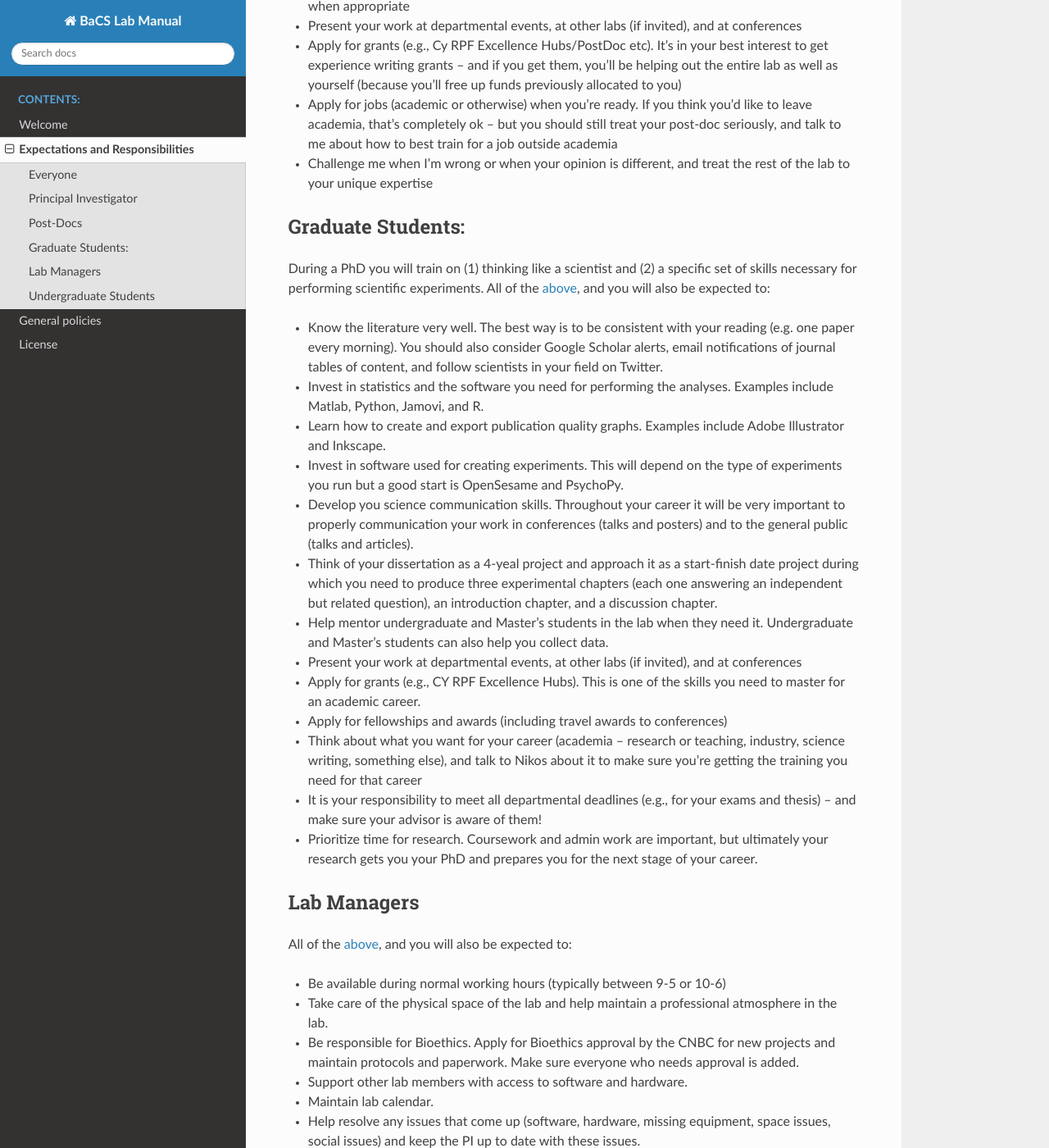
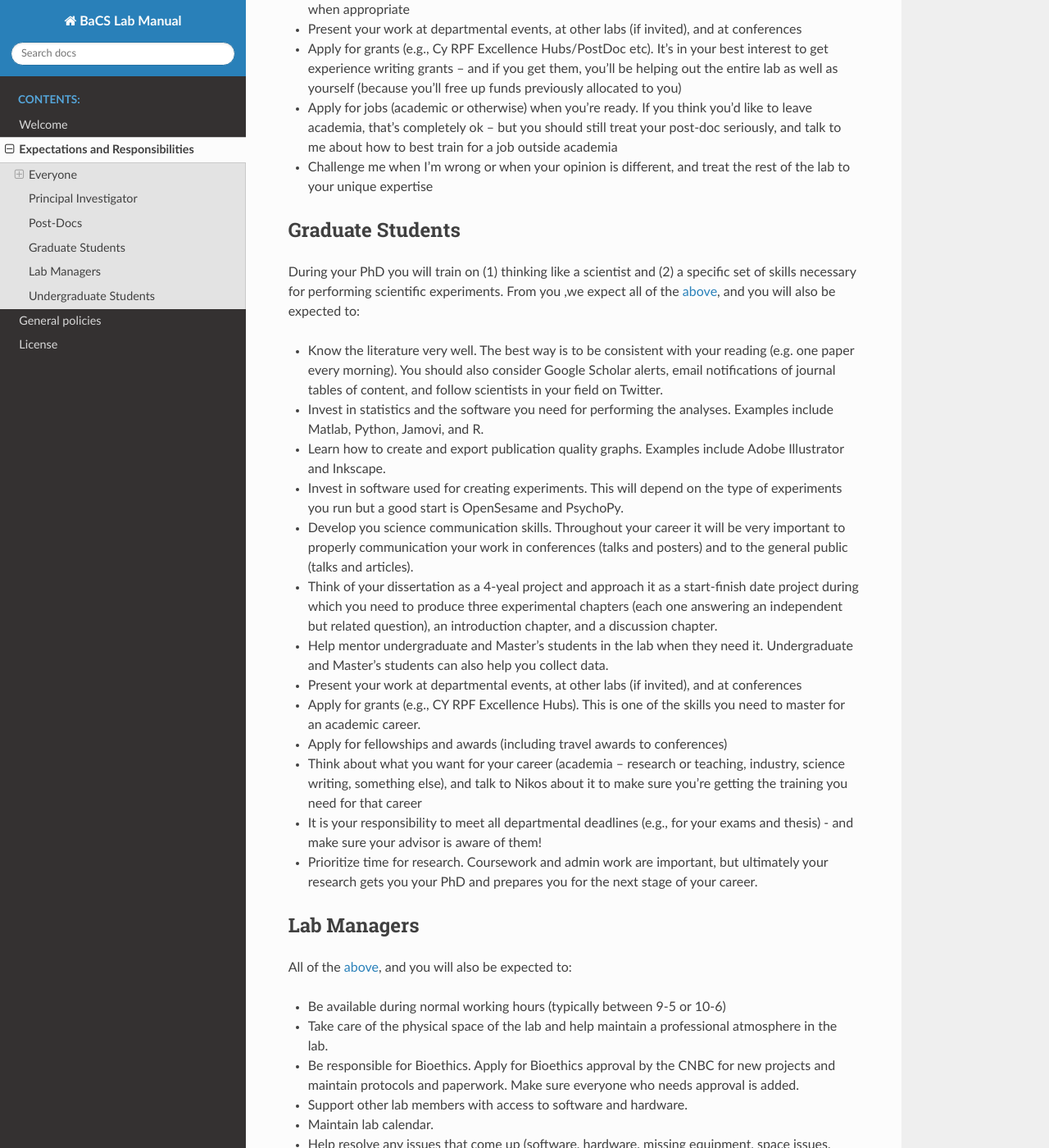
Before and after one commit to nkonstantinou/BaCS_lab_manual, a Sphinx documentation site: the page built from source/expectations.rst, in a window 1280 px wide and 1400 px high, scrolled down 2252 px. Shown: the whole window at 82% size. Built offline with Sphinx 7.4.7 and the Read the Docs theme 2.0.0, drawn with Linux system fonts in a browser that asks for light colours; pages that are not in the unit, such as notebooks, are missing from menus.

Commit message:
Update expectations.rst

```diff
--- a/source/expectations.rst
+++ b/source/expectations.rst
@@ -4,11 +4,13 @@
 .. _above:
 
 Everyone
-^^^^^^^^
+--------
 
-*Big Picture*
+Big Picture
+~~~~~~~~~~~
 
-Science is hard.  But it’s also fun.
+Science is hard.
+But it’s also fun.
 In the Lab, we want to make sure that everyone experiences a positive,
 engaging, hostility-free, challenging, and rewarding lab environment.
 To maintain that environment, we all have to do a few things.
@@ -16,35 +18,69 @@
 We expect that each other to:
 
 * Work hard, get things done, and be proud. Bragging is ok!
-* Pay attention to detail. Double check things. Assume that you have made a mistake and try to find it.
-* Science is a marathon, not a sprint. Don't rush things. Take your time to think things over and have a life outside the lab.
-* Mistakes are acceptable, of course. When we do mistakes, we admit to them, and we make sure we tell everyone who needs to know, we correct them and move on. We accept mistakes by others. But no scientific misconduct.
-* Help others and support those who are struggling. Science is a team effort and humans are social beings, we all stand to benefit from supporting each other.
-* Share your knowledge openly. Ask for help when in need. Mentoring is part of doing great science.
-* Participate in science communication and dissemination activities of the lab. These include scientific conferences as well as activities for the general public (science festivals, articles in the press, Researcher's night, etc)
-* Respect each other's strengths, weaknesses, differences, and beliefs. We don't tolerate discrimination, tension or hostility.
-* Invest on statistics and computer skills that are necessary. Matlab, Python, Jamovi, OpenSesame, PsychoPy, OSF, Github are some of the things you should master.
-* Be a world expert on the scientific literature of your project. Read one paper everyday and discuss it with other people. We depend on this. This is your priority.
-* Plan for the future. One day you will need to leave the lab and be independent. Invest on the skills and social network that will help you do that.
-* Be patient with Nikos. He will forget most of the things you discuss. Please send him reminders.
-* Have fun. Have a life outside the lab. Take breaks. Have hobbies. Invite me to your outings.
+* Pay attention to detail.
+  Double check things.
+  Assume that you have made a mistake and try to find it.
+* Science is a marathon, not a sprint.
+  Don't rush things.
+  Take your time to think things over and have a life outside the lab.
+* Mistakes are acceptable, of course.
+  When we do mistakes, we admit to them, and we make sure we tell everyone who needs to know,
+  we correct them and move on. We accept mistakes by others.
+  But no scientific misconduct.
+* Help others and support those who are struggling.
+  Science is a team effort and humans are social beings,
+  we all stand to benefit from supporting each other.
+* Share your knowledge openly.
+  Ask for help when in need.
+  Mentoring is part of doing great science.
+* Participate in science communication and dissemination activities of the lab.
+  These include scientific conferences as well as activities for the general public
+  (science festivals, articles in the press, Researcher's night, etc)
+* Respect each other's strengths, weaknesses, differences, and beliefs.
+  We don't tolerate discrimination, tension or hostility.
+* Invest on statistics and computer skills that are necessary.
+  Matlab, Python, Jamovi, OpenSesame, PsychoPy, OSF, Github are some of the things you should master.
+* Be a world expert on the scientific literature of your project.
+  Read one paper everyday and discuss it with other people.
+  We depend on this.
+  This is your priority.
+* Plan for the future.
+  One day you will need to leave the lab and be independent.
+  Invest on the skills and social network that will help you do that.
+* Be patient with Nikos.
+  He will forget most of the things you discuss.
+  Please send him reminders.
+* Have fun.
+  Have a life outside the lab.
+  Take breaks.
+  Have hobbies.
+  Invite me to your outings.
 
-*Small Picture*
+Small Picture
+~~~~~~~~~~~~~
 
 There are a few day-to-day things to keep in mind to keep the lab running smoothly.
 
-*	If you are not feeling well or fear that you may be ill, please stay home. This is important for you so that you rest and get better but also for not risking everyone else getting ill.
-*	You are not expected to come into lab on weekends and holidays, and you aren’t expected to stay late at night. You are expected to get your work done (whatever time of day you like to do it, including weekends and holidays).
-*	Please be on time for meetings, for running participants, and for classes.
-*	Lock the door of the lab, turn off the air-conditioning and any other equipment you may need to turn off when leaving.
-*	Keep the lab tidy. Eating in lab is fine, but clean up food waste, crumbs, spills. Put lab equipment back where you found it. Keep common areas uncluttered.
-*	Please put food trash in another trash can (not in the lab), especially late in the day or on Friday (so that food doesn’t stay in the lab overnight).
-*	Dress code is casual (and you can dress up if you want!) but not too casual. When interacting with participants or presenting your work, don’t wear pajamas and sweat pants – but jeans are totally fine.
-*	Avoid wearing very strong perfumes/colognes/etc. in the lab (for the sake of your coworkers and our participants).
+* If you are not feeling well or fear that you may be ill, please stay home.
+  This is important for you so that you rest and get better but also for not risking everyone else getting ill.
+* You are not expected to come into lab on weekends and holidays, and you aren’t expected to stay late at night.
+  You are expected to get your work done (whatever time of day you like to do it, including weekends and holidays).
+* Please be on time for meetings, for running participants, and for classes.
+* Lock the door of the lab, turn off the air-conditioning and any other equipment you may need to turn off when leaving.
+* Keep the lab tidy.
+  Eating in lab is fine, but clean up food waste, crumbs, spills.
+  Put lab equipment back where you found it. Keep common areas uncluttered.
+* Please put food trash in another trash can (not in the lab),
+  especially late in the day or on Friday (so that food doesn’t stay in the lab overnight).
+* Dress code is casual (and you can dress up if you want!) but not too casual.
+  When interacting with participants or presenting your work, don’t wear pajamas and sweat pants – but jeans are totally fine.
+* Avoid wearing very strong perfumes/colognes/etc.
+  in the lab (for the sake of your coworkers and our participants).
 
 
 Principal Investigator
-^^^^^^^^^^^^^^^^^^^^^^
+----------------------
 
 All of the above_, plus you can expect me to:
 
@@ -61,48 +97,74 @@
 
 
 Post-Docs
-^^^^^^^^^
+---------
 
 All of the above_, and you will also be expected to:
 
-*	Develop your own independent line of research
-*	Take care of all admin work related to your funding project.
-*	Help train and mentor students in the lab (both undergraduate and graduate) when asked or when appropriate
-*	Present your work at departmental events, at other labs (if invited), and at conferences
-*	Apply for grants (e.g., Cy RPF Excellence Hubs/PostDoc etc). It’s in your best interest to get experience writing grants – and if you get them, you’ll be helping out the entire lab as well as yourself (because you’ll free up funds previously allocated to you)
-*	Apply for jobs (academic or otherwise) when you’re ready. If you think you’d like to leave academia, that’s completely ok – but you should still treat your post-doc seriously, and talk to me about how to best train for a job outside academia
-*	Challenge me when I’m wrong or when your opinion is different, and treat the rest of the lab to your unique expertise
+* Develop your own independent line of research
+* Take care of all admin work related to your funding project.
+* Help train and mentor students in the lab (both undergraduate and graduate) when asked or when appropriate
+* Present your work at departmental events, at other labs (if invited), and at conferences
+* Apply for grants (e.g., Cy RPF Excellence Hubs/PostDoc etc).
+  It’s in your best interest to get experience writing grants – and if you get them,
+  you’ll be helping out the entire lab as well as yourself (because you’ll free up funds previously allocated to you)
+* Apply for jobs (academic or otherwise) when you’re ready.
+  If you think you’d like to leave academia, that’s completely ok –
+  but you should still treat your post-doc seriously, and talk to me about how to best train for a job outside academia
+* Challenge me when I’m wrong or when your opinion is different,
+  and treat the rest of the lab to your unique expertise
 
-Graduate Students:
-^^^^^^^^^^^^^^^^^^
-During a PhD you will train on (1) thinking like a scientist and (2) a specific set of skills necessary for performing scientific experiments.
-All of the above_, and you will also be expected to:
 
-*	Know the literature very well. The best way is to be consistent with your reading (e.g. one paper every morning). You should also consider Google Scholar alerts, email notifications of journal tables of content, and follow scientists in your field on Twitter.
-*	Invest in statistics and the software you need for performing the analyses. Examples include Matlab, Python, Jamovi, and R.
-*	Learn how to create and export publication quality graphs. Examples include Adobe Illustrator and Inkscape.
-*	Invest in software used for creating experiments. This will depend on the type of experiments you run but a good start is OpenSesame and PsychoPy.
-*	Develop you science communication skills. Throughout your career it will be very important to properly communication your work in conferences (talks and posters) and to the general public (talks and articles).
-*	Think of your dissertation as a 4-yeal project and approach it as a start-finish date project during which you need to produce three experimental chapters (each one answering an independent but related question), an introduction chapter, and a discussion chapter.
-*	Help mentor undergraduate and Master's students in the lab when they need it. Undergraduate and Master's students can also help you collect data.
-*	Present your work at departmental events, at other labs (if invited), and at conferences
-*	Apply for grants (e.g., CY RPF Excellence Hubs). This is one of the skills you need to master for an academic career.
-*	Apply for fellowships and awards (including travel awards to conferences)
-*	Think about what you want for your career (academia – research or teaching, industry, science writing, something else), and talk to Nikos about it to make sure you’re getting the training you need for that career
-*	It is your responsibility to meet all departmental deadlines (e.g., for your exams and thesis) -- and make sure your advisor is aware of them!
-*	Prioritize time for research. Coursework and admin work are important, but ultimately your research gets you your PhD and prepares you for the next stage of your career.
+Graduate Students
+-----------------
+During your PhD you will train on (1) thinking like a scientist and (2) a specific set of skills necessary
+for performing scientific experiments.
+From you ,we expect all of the above_, and you will also be expected to:
+
+* Know the literature very well.
+  The best way is to be consistent with your reading (e.g. one paper every morning).
+  You should also consider Google Scholar alerts, email notifications of journal tables of content,
+  and follow scientists in your field on Twitter.
+* Invest in statistics and the software you need for performing the analyses.
+  Examples include Matlab, Python, Jamovi, and R.
+* Learn how to create and export publication quality graphs.
+  Examples include Adobe Illustrator and Inkscape.
+* Invest in software used for creating experiments.
+  This will depend on the type of experiments you run but a good start is OpenSesame and PsychoPy.
+* Develop you science communication skills.
+  Throughout your career it will be very important to properly communication your work in conferences
+  (talks and posters) and to the general public (talks and articles).
+* Think of your dissertation as a 4-yeal project and approach it as a start-finish date project
+  during which you need to produce three experimental chapters
+  (each one answering an independent but related question), an introduction chapter, and a discussion chapter.
+* Help mentor undergraduate and Master's students in the lab when they need it.
+  Undergraduate and Master's students can also help you collect data.
+* Present your work at departmental events, at other labs (if invited), and at conferences
+* Apply for grants (e.g., CY RPF Excellence Hubs).
+  This is one of the skills you need to master for an academic career.
+* Apply for fellowships and awards (including travel awards to conferences)
+* Think about what you want for your career
+  (academia – research or teaching, industry, science writing, something else),
+  and talk to Nikos about it to make sure you’re getting the training you need for that career
+* It is your responsibility to meet all departmental deadlines (e.g., for your exams and thesis) -
+  and make sure your advisor is aware of them!
+* Prioritize time for research.
+  Coursework and admin work are important,
+  but ultimately your research gets you your PhD and prepares you for the next stage of your career.
 
 Lab Managers
-^^^^^^^^^^^^
+------------
 
 All of the above_, and you will also be expected to:
 
 * Be available during normal working hours (typically between 9-5 or 10-6)
 * Take care of the physical space of the lab and help maintain a professional atmosphere in the lab.
-* Be responsible for Bioethics. Apply for Bioethics approval by the CNBC for new projects and maintain protocols and paperwork. Make sure everyone who needs approval is added.
+* Be responsible for Bioethics. Apply for Bioethics approval by the CNBC for new projects
+  and maintain protocols and paperwork. Make sure everyone who needs approval is added.
 * Support other lab members with access to software and hardware.
 * Maintain lab calendar.
-* Help resolve any issues that come up (software, hardware, missing equipment, space issues, social issues) and keep the PI up to date with these issues.
+* Help resolve any issues that come up (software, hardware, missing equipment, space issues, social issues)
+  and keep the PI up to date with these issues.
 * Help new lab members adjust to the lab by answering whatever questions they have that you can answer.
 * Maintain and update the lab wiki.
 * Maintain lab Microsoft Teams
@@ -111,11 +173,19 @@
 * Assist lab members with data collection and analysis (behavior, fMRI, and/or patient studies)
 
 Undergraduate Students
-^^^^^^^^^^^^^^^^^^^^^^
+----------------------
 All of the above_, and you will also be expected to:
 
-* Assist other lab members with data collection and analysis (unless you are working on your own independent project under the mentorship of another lab member, in which case you should work on that)
-* Develop your weekly schedule by talking to your graduate student mentor or your post-doc mentor. You should be coming in every week, and scheduling enough time to get your work done
-* If you are earning course credit for research, you must also attend lab meetings when your schedule permits, present at one of these lab meetings, and submit a write-up of your research by the end of the semester
-* Provide extra support to the lab manager (this may include filing paperwork). If you are in lab and do not have a task to do, you should ask the lab manager or your supervisor whether there is anything you can help out with.
-* If you are doing your undergraduate thesis in the lab, you should expect to do two presentations in lab meetings, one prior to data collection and one after you have finished your work. Please talk to Nikos about this.
+* Assist other lab members with data collection and analysis
+  (unless you are working on your own independent project under the mentorship of another lab member,
+  in which case you should work on that)
+* Develop your weekly schedule by talking to your graduate student mentor or your post-doc mentor.
+  You should be coming in every week, and scheduling enough time to get your work done
+* If you are earning course credit for research, you must also attend lab meetings when your schedule permits,
+  present at one of these lab meetings, and submit a write-up of your research by the end of the semester
+* Provide extra support to the lab manager (this may include filing paperwork).
+  If you are in lab and do not have a task to do, you should ask the lab manager or your supervisor whether there is anything you can help out with.
+* If you are doing your undergraduate thesis in the lab,
+  you should expect to do two presentations in lab meetings,
+  one prior to data collection and one after you have finished your work.
+  Please talk to Nikos about this.
```
